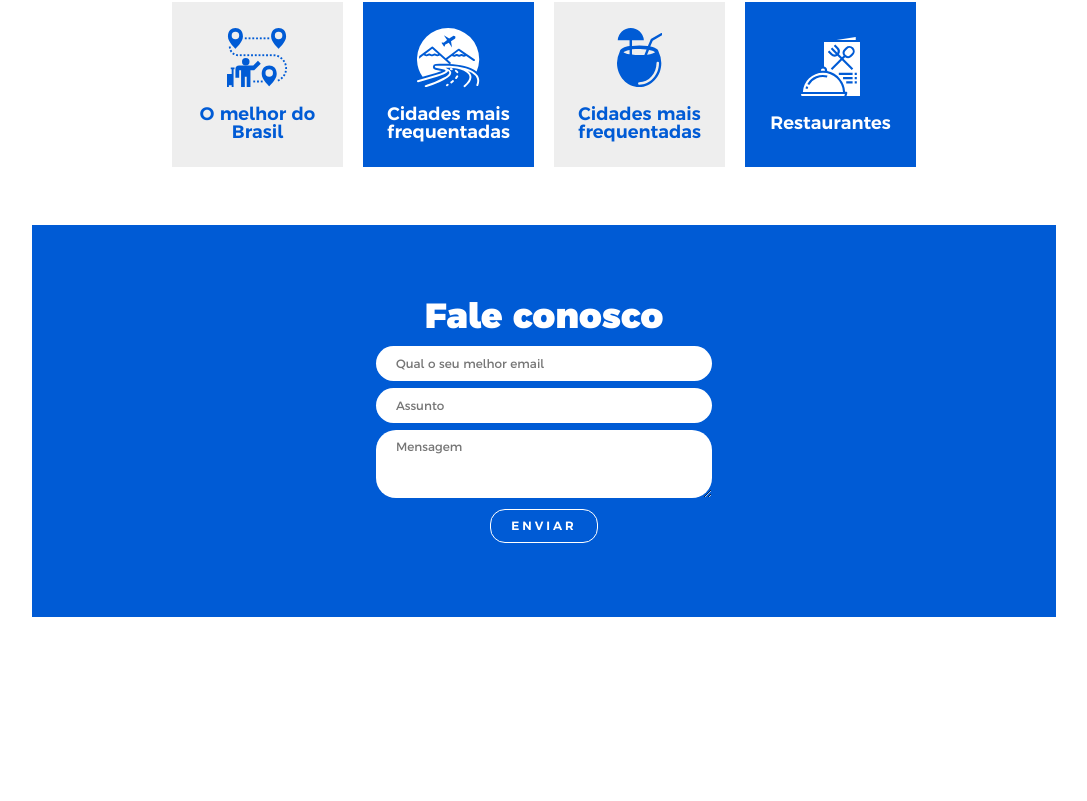
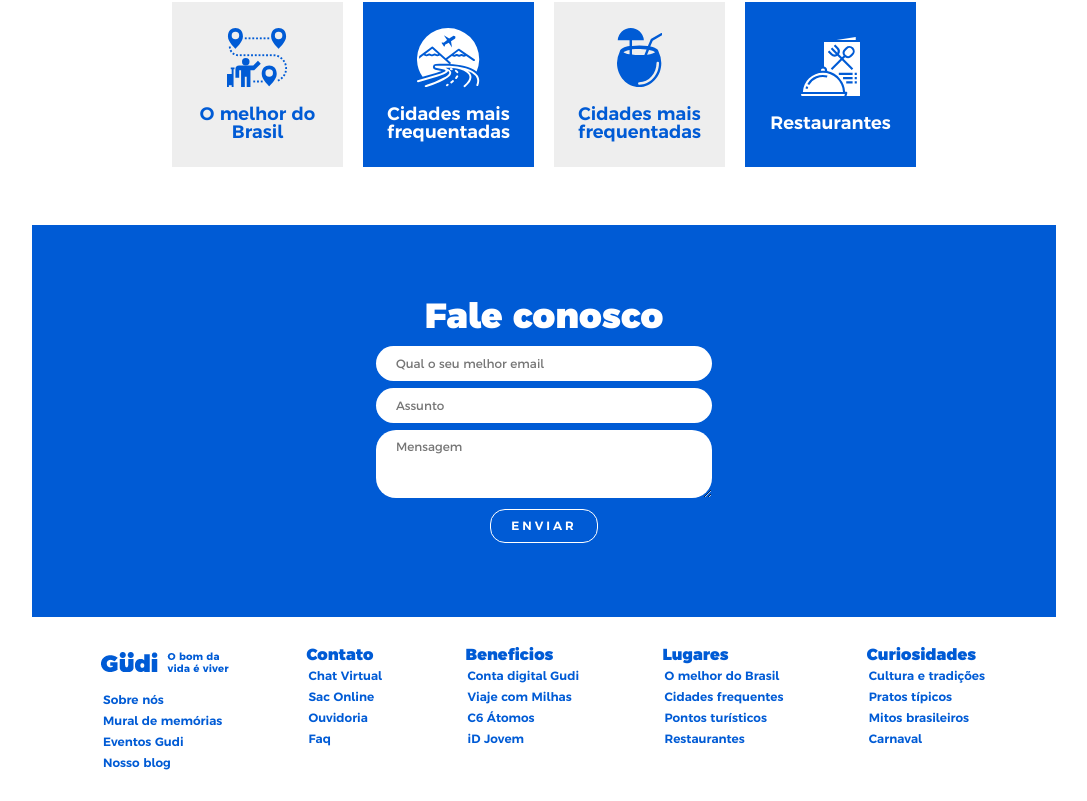
Before and after one commit to Danieljacon/vai-na-web, a React (Vite) app: page / in a window 1280 px wide. Shown: the part 2345-3146 px from the top of the page, without its empty margins (96-1183 px from the left). Before the commit the page ends 2962 px from the top, so only its background shows below. Built offline with nearby package versions, Linux system fonts and the light colour scheme.

Commit message:
adicionado o footer

```diff
--- /dev/null
+++ b/src/components/Footer/index.tsx
@@ -0,0 +1,34 @@
+import React from "react";
+import { footerItems } from "../../utils/datas/footer";
+import { Button } from "../Button";
+import "./styles.scss";
+
+export const Footer: React.FC = () => {
+  return (
+    <footer className="footer container-content">
+      {footerItems.map((item) => {
+        return (
+          <ul>
+            <li>
+              <p>{item.title}</p>
+            </li>
+            {item.logo && (
+              <li>
+                <img
+                  className="logo"
+                  src={item.logo}
+                  alt="Logo da Gudi escrito 'O bom da vida é viver'"
+                />
+              </li>
+            )}
+            {item.items.map((item) => (
+              <li>
+                <Button text={item} />
+              </li>
+            ))}
+          </ul>
+        );
+      })}
+    </footer>
+  );
+};
--- /dev/null
+++ b/src/components/Footer/styles.scss
@@ -0,0 +1,30 @@
+.footer {
+  margin: 30px 0;
+  display: flex;
+  justify-content: space-between;
+  flex-wrap: wrap;
+  gap: 20px;
+
+  @include tablet {
+    display: grid;
+    grid-template-columns: repeat(2, 1fr);
+  }
+
+  ul {
+    display: flex;
+    flex-direction: column;
+    gap: 4px;
+
+    img {
+      margin-left: 4px;
+      margin-bottom: 10px;
+    }
+
+    p {
+      margin-left: 4px;
+      font-size: 1rem;
+      font-weight: 800;
+      color: $primary-color;
+    }
+  }
+}
--- a/src/pages/Home/index.tsx
+++ b/src/pages/Home/index.tsx
@@ -9,7 +9,12 @@ import { cards } from "../../utils/datas/card";
 import { ExperienceGallery } from "../../utils/datas/experienceGallery";
 import { AdvantagesData } from "../../utils/datas/advantages";
 import { Advantages } from "../../components/Advantages";
+
+import Logo from "../../assets/icons/logo-blue.png";
+
 import "./styles.scss";
+import { footerItems } from "../../utils/datas/footer";
+import { Footer } from "../../components/Footer";
 
 export const Home: React.FC = () => {
   return (
@@ -62,9 +67,14 @@ export const Home: React.FC = () => {
             <Input type="text" placeholder="Qual o seu melhor email" />
             <Input type="text" placeholder="Assunto" />
             <Input type="text" placeholder="Mensagem" textArea />
-            <Button text="Enviar" variant="outlined" colorScheme="color-white" />
+            <Button
+              text="Enviar"
+              variant="outlined"
+              colorScheme="color-white"
+            />
           </form>
         </section>
+        <Footer />
       </div>
     </>
   );
--- a/src/pages/Home/styles.scss
+++ b/src/pages/Home/styles.scss
@@ -117,7 +117,6 @@
     color: $white-color;
   }
 
-
   > form {
     max-width: #{map-get($breakpoints, "small")};
     width: 100%;
--- /dev/null
+++ b/src/utils/datas/footer.ts
@@ -0,0 +1,40 @@
+import Logo from "../../assets/icons/logo-blue.png";
+
+export interface FooterItem {
+  title?: string;
+  items: string[];
+  logo?: string;
+}
+
+export const footerItems: FooterItem[] = [
+  {
+    logo: Logo,
+    items: ["Sobre nós", "Mural de memórias", "Eventos Gudi", "Nosso blog"],
+  },
+  {
+    title: "Contato",
+    items: ["Chat Virtual", "Sac Online", "Ouvidoria", "Faq"],
+  },
+  {
+    title: "Beneficios",
+    items: ["Conta digital Gudi", "Viaje com Milhas", "C6 Átomos", "iD Jovem"],
+  },
+  {
+    title: "Lugares",
+    items: [
+      "O melhor do Brasil",
+      "Cidades frequentes",
+      "Pontos turísticos",
+      "Restaurantes",
+    ],
+  },
+  {
+    title: "Curiosidades",
+    items: [
+      "Cultura e tradições",
+      "Pratos típicos",
+      "Mitos brasileiros",
+      "Carnaval",
+    ],
+  },
+];
```
